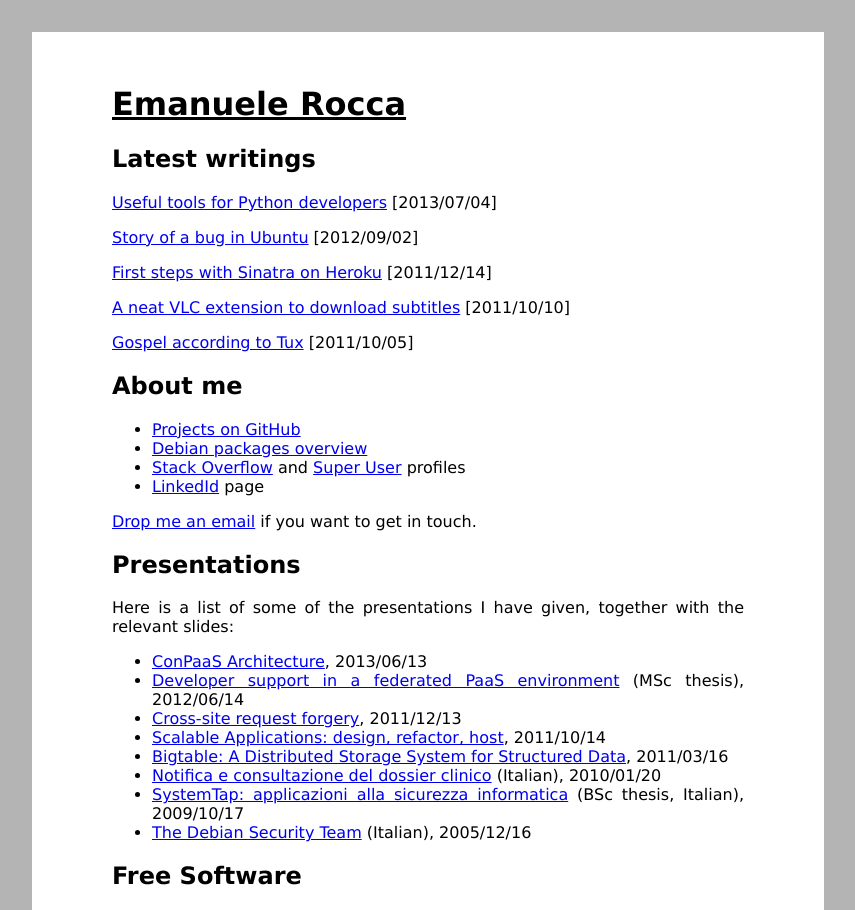
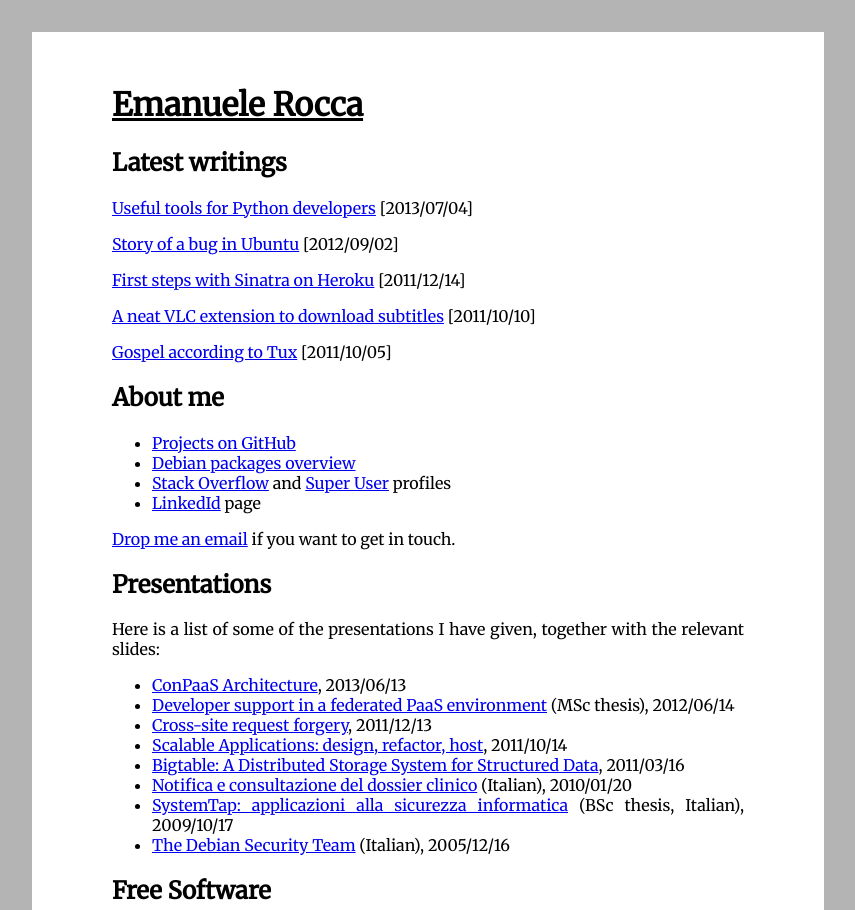
Before and after one commit to ema/website, a Jekyll site: the page built from index.html, in a window 1280 px wide. Shown: the top 910 px of the page, without its empty margins (212-1067 px from the left). Built offline with Jekyll 4.4.1, drawn with Linux system fonts in a browser that asks for light colours; the list of posts is cut into pages by our own code.

Commit message:
Change font-family to Merriweather

```diff
--- a/_layouts/default.html
+++ b/_layouts/default.html
@@ -13,12 +13,14 @@
     <link rel="openid.delegate" href="http://openid-provider.appspot.com/emarocca" />
 
     <style>
+    @import url(http://fonts.googleapis.com/css?family=Merriweather:300,400);
+
     body {
         background-color: rgb(180, 180, 180);
         /*background-image: url(http://www.catb.org/hacker-emblem/glider.png);*/
         background-position: right center;
         background-repeat:no-repeat;
-        font-family: Verdana, sans-serif;
+        font-family: Merriweather, serif;
     }
 
     img {
```
